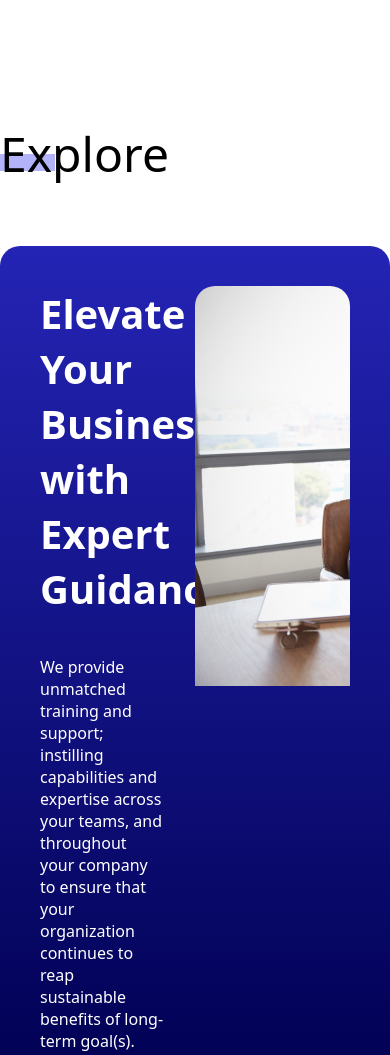
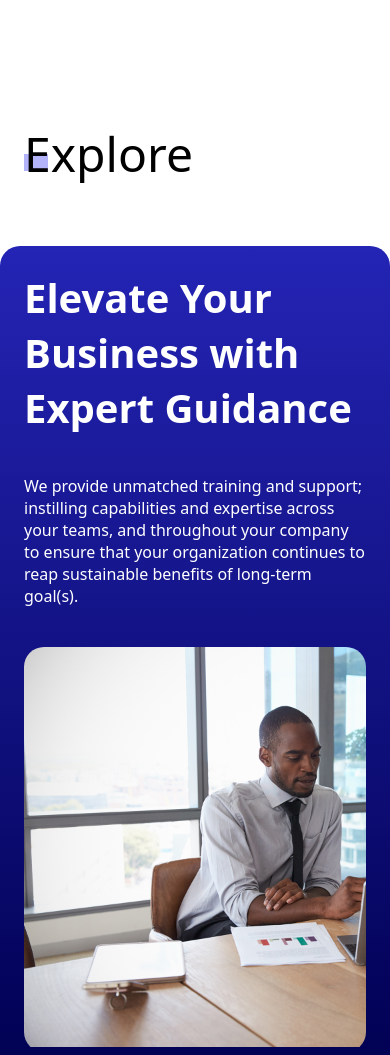
Before and after one commit to Paracle/paracle, an Astro site: page / in a window 390 px wide. Shown: the part 2400-3455 px from the top of the page. Built offline with nearby package versions, Linux system fonts and the light colour scheme; Astro itself is replaced by a stand-in of ours.

Commit message:
fixed homepage style layout

```diff
--- a/src/layouts/Layout.astro
+++ b/src/layouts/Layout.astro
@@ -14,7 +14,10 @@
     <meta charset="UTF-8" />
     <meta name="description" content="Astro description" />
     <meta name="viewport" content="width=device-width" />
-    <link rel="icon" type="image/svg+xml" href="/favicon.svg" />
+    <link rel="apple-touch-icon" sizes="180x180" href="/apple-touch-icon.png" />
+    <link rel="icon" type="image/png" sizes="32x32" href="/favicon-32x32.png" />
+    <link rel="icon" type="image/png" sizes="16x16" href="/favicon-16x16.png" />
+    <link rel="manifest" href="/site.webmanifest" />
     <meta name="generator" content={Astro.generator} />
     <title>{title}</title>
   </head>
--- a/src/pages/index.astro
+++ b/src/pages/index.astro
@@ -335,7 +335,7 @@
   .explore{
     margin-top: 150px;
     display: flex;
-    flex-flow: column nowrap;
+    flex-flow: row wrap;
   }
 
   .explore-title{
@@ -532,7 +532,7 @@
     width: 100%;
   }
 
-   .ads-section{
+   .explore-section{
 
     display: flex;
     flex-flow: column wrap;
@@ -540,15 +540,15 @@
     gap:40px;
   }
 
-  .ads-section__image {
+  .explore-section__image {
     width: 100%;
   }
 
-  .ads-section__text {
+  .explore-section__text {
     width: 100%;
   }
 
-  .adstitle{
+  .explore-title{
     margin: 0 24px 60px 24px;
   }
 
```
Also changed, not shown: public/android-chrome-192x192.png (added), public/android-chrome-512x512.png (added), public/apple-touch-icon.png (added), public/favicon-16x16.png (added), public/favicon-32x32.png (added), public/favicon.ico (added), public/favicon.svg (deleted), public/site.webmanifest (added), 4 other files.
